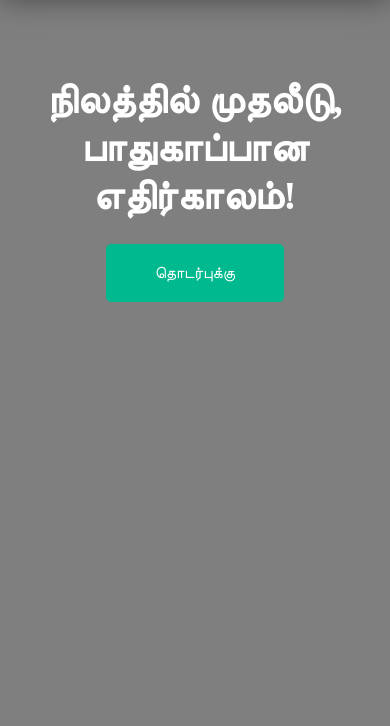
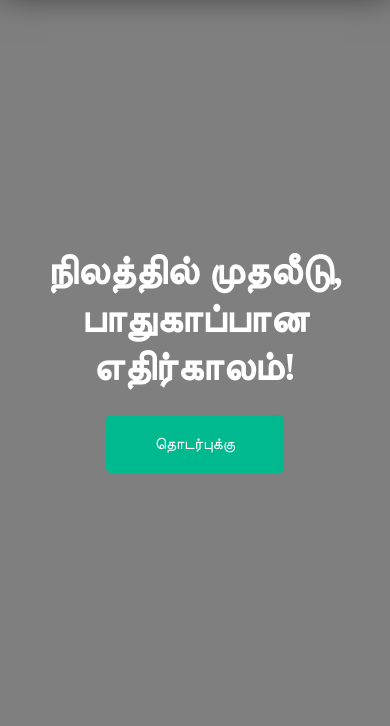
Before and after one commit to Akila1712/rajapalayam-land, a plain HTML site: page index.html in a window 390 px wide. Shown: the part 118-844 px from the top of the page. Drawn offline with nearby package versions, Linux system fonts and the light colour scheme; a web font is replaced by a local one.

Commit message:
Update style.css

```diff
--- a/css/style.css
+++ b/css/style.css
@@ -202,6 +202,9 @@
 @media (max-width: 768px) {
     .header-carousel .owl-nav {
         left: 25px;
+    }
+     .header h1{
+        margin-top: 50%;
     }
 }
 
```
